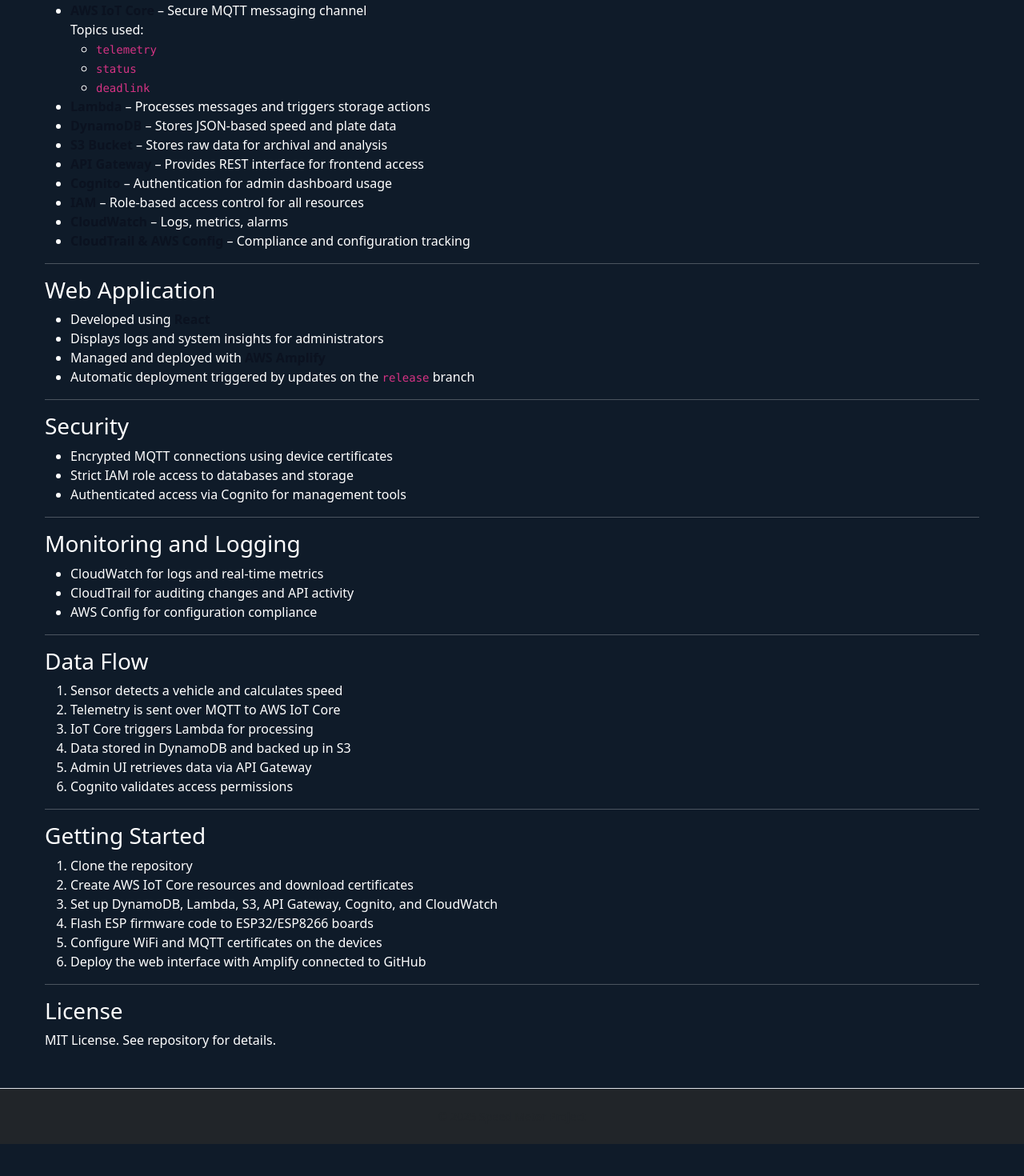
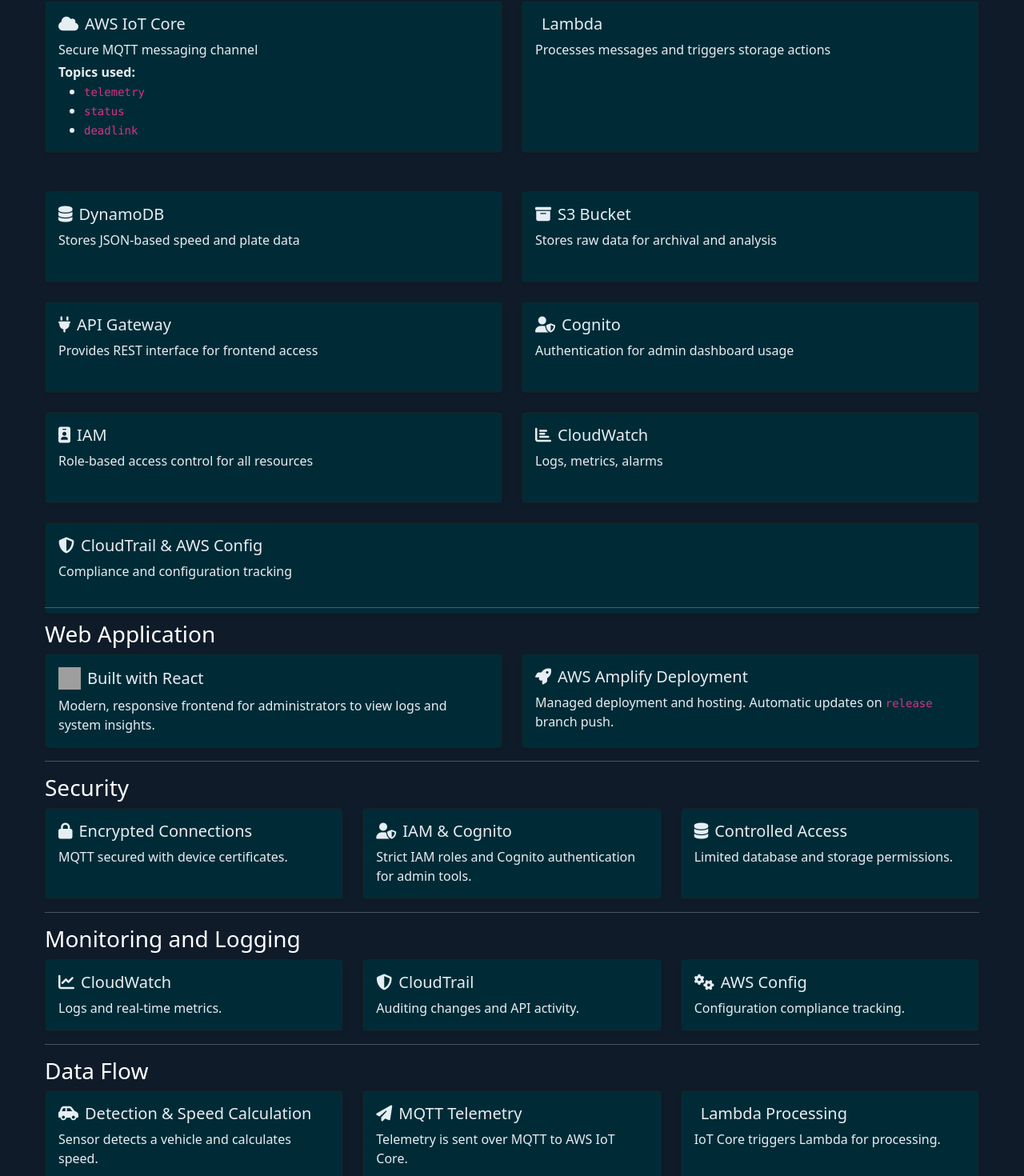
Before and after one commit to 6a6ak/Amplify_App_AWS, a React (Vite) app: page /about in a window 1280 px wide. Shown: the part 1080-2550 px from the top of the page at 80% size. Before the commit the page ends 2510 px from the top, so only its background shows below. Built offline with nearby package versions, Linux system fonts and the light colour scheme; grey boxes are pictures that could not be loaded; what aws-amplify would draw is missing.

Commit message:
feat: enhance AboutPage with card layout for AWS architecture and system overview

```diff
--- a/src/components/AboutPage.tsx
+++ b/src/components/AboutPage.tsx
@@ -196,12 +196,20 @@
           </div>
           <hr />
           <h3 id="aws-architecture">AWS Architecture</h3>
-          <ul>
-            <li>
-              <strong>AWS IoT Core</strong> – Secure MQTT messaging channel
-              <br />
-              Topics used:
-              <ul>
+          <div className="row g-4">
+            <div className="col-md-6">
+              <div className="card bg-dark text-white h-100 shadow-sm">
+                <div className="card-body">
+                  <h5 className="card-title">
+                    <i className="fa fa-cloud me-2" aria-hidden="true" />
+                    AWS IoT Core
+                  </h5>
+                  <p className="card-text mb-1">
+                    Secure MQTT messaging channel
+                  </p>
+                  <div>
+                    <span className="fw-semibold">Topics used:</span>
+                    <ul className="mb-0">
                       <li>
                         <code>telemetry</code>
                       </li>
@@ -212,98 +220,319 @@
                         <code>deadlink</code>
                       </li>
                     </ul>
-            </li>
-            <li>
-              <strong>Lambda</strong> – Processes messages and triggers storage
-              actions
-            </li>
-            <li>
-              <strong>DynamoDB</strong> – Stores JSON-based speed and plate data
-            </li>
-            <li>
-              <strong>S3 Bucket</strong> – Stores raw data for archival and
-              analysis
-            </li>
-            <li>
-              <strong>API Gateway</strong> – Provides REST interface for
-              frontend access
-            </li>
-            <li>
-              <strong>Cognito</strong> – Authentication for admin dashboard
-              usage
-            </li>
-            <li>
-              <strong>IAM</strong> – Role-based access control for all resources
-            </li>
-            <li>
-              <strong>CloudWatch</strong> – Logs, metrics, alarms
-            </li>
-            <li>
-              <strong>CloudTrail & AWS Config</strong> – Compliance and
-              configuration tracking
-            </li>
-          </ul>
+                  </div>
+                </div>
+              </div>
+            </div>
+            <div className="col-md-6">
+              <div className="card bg-dark text-white h-100 shadow-sm">
+                <div className="card-body">
+                  <h5 className="card-title">
+                    <i className="fa fa-lambda me-2" aria-hidden="true" />
+                    Lambda
+                  </h5>
+                  <p className="card-text mb-0">
+                    Processes messages and triggers storage actions
+                  </p>
+                </div>
+              </div>
+            </div>
+            <div className="col-md-6">
+              <div className="card bg-dark text-white h-100 shadow-sm mt-4">
+                <div className="card-body">
+                  <h5 className="card-title">
+                    <i className="fa fa-database me-2" aria-hidden="true" />
+                    DynamoDB
+                  </h5>
+                  <p className="card-text mb-0">
+                    Stores JSON-based speed and plate data
+                  </p>
+                </div>
+              </div>
+            </div>
+            <div className="col-md-6">
+              <div className="card bg-dark text-white h-100 shadow-sm mt-4">
+                <div className="card-body">
+                  <h5 className="card-title">
+                    <i className="fa fa-archive me-2" aria-hidden="true" />
+                    S3 Bucket
+                  </h5>
+                  <p className="card-text mb-0">
+                    Stores raw data for archival and analysis
+                  </p>
+                </div>
+              </div>
+            </div>
+            <div className="col-md-6">
+              <div className="card bg-dark text-white h-100 shadow-sm mt-4">
+                <div className="card-body">
+                  <h5 className="card-title">
+                    <i className="fa fa-plug me-2" aria-hidden="true" />
+                    API Gateway
+                  </h5>
+                  <p className="card-text mb-0">
+                    Provides REST interface for frontend access
+                  </p>
+                </div>
+              </div>
+            </div>
+            <div className="col-md-6">
+              <div className="card bg-dark text-white h-100 shadow-sm mt-4">
+                <div className="card-body">
+                  <h5 className="card-title">
+                    <i className="fa fa-user-shield me-2" aria-hidden="true" />
+                    Cognito
+                  </h5>
+                  <p className="card-text mb-0">
+                    Authentication for admin dashboard usage
+                  </p>
+                </div>
+              </div>
+            </div>
+            <div className="col-md-6">
+              <div className="card bg-dark text-white h-100 shadow-sm mt-4">
+                <div className="card-body">
+                  <h5 className="card-title">
+                    <i className="fa fa-id-badge me-2" aria-hidden="true" />
+                    IAM
+                  </h5>
+                  <p className="card-text mb-0">
+                    Role-based access control for all resources
+                  </p>
+                </div>
+              </div>
+            </div>
+            <div className="col-md-6">
+              <div className="card bg-dark text-white h-100 shadow-sm mt-4">
+                <div className="card-body">
+                  <h5 className="card-title">
+                    <i className="fa fa-chart-bar me-2" aria-hidden="true" />
+                    CloudWatch
+                  </h5>
+                  <p className="card-text mb-0">Logs, metrics, alarms</p>
+                </div>
+              </div>
+            </div>
+            <div className="col-md-12">
+              <div className="card bg-dark text-white h-100 shadow-sm mt-4">
+                <div className="card-body">
+                  <h5 className="card-title">
+                    <i className="fa fa-shield-alt me-2" aria-hidden="true" />
+                    CloudTrail &amp; AWS Config
+                  </h5>
+                  <p className="card-text mb-0">
+                    Compliance and configuration tracking
+                  </p>
+                </div>
+              </div>
+            </div>
+          </div>
           <hr />
           <h3 id="web-application">Web Application</h3>
-          <ul>
-            <li>
-              Developed using <strong>React</strong>
-            </li>
-            <li>Displays logs and system insights for administrators</li>
-            <li>
-              Managed and deployed with <strong>AWS Amplify</strong>
-            </li>
-            <li>
-              Automatic deployment triggered by updates on the{" "}
-              <code>release</code> branch
-            </li>
-          </ul>
+          <div className="row g-4">
+            <div className="col-md-6">
+              <div className="card bg-dark text-white h-100 shadow-sm">
+                <div className="card-body">
+                  <h5 className="card-title d-flex align-items-center">
+                    <img
+                      src="https://upload.wikimedia.org/wikipedia/commons/a/a7/React-icon.svg"
+                      alt="React Logo"
+                      style={{ width: 28, height: 28, marginRight: 8 }}
+                    />
+                    Built with React
+                  </h5>
+                  <p className="card-text mb-0">
+                    Modern, responsive frontend for administrators to view logs
+                    and system insights.
+                  </p>
+                </div>
+              </div>
+            </div>
+            <div className="col-md-6">
+              <div className="card bg-dark text-white h-100 shadow-sm">
+                <div className="card-body">
+                  <h5 className="card-title">
+                    <i className="fa fa-rocket me-2" aria-hidden="true" />
+                    AWS Amplify Deployment
+                  </h5>
+                  <p className="card-text mb-0">
+                    Managed deployment and hosting. Automatic updates on{" "}
+                    <code>release</code> branch push.
+                  </p>
+                </div>
+              </div>
+            </div>
+          </div>
           <hr />
           <h3 id="security">Security</h3>
-          <ul>
-            <li>Encrypted MQTT connections using device certificates</li>
-            <li>Strict IAM role access to databases and storage</li>
-            <li>Authenticated access via Cognito for management tools</li>
-          </ul>
+          <div className="row g-4">
+            <div className="col-md-4">
+              <div className="card bg-dark text-white h-100 shadow-sm">
+                <div className="card-body">
+                  <h5 className="card-title">
+                    <i className="fa fa-lock me-2" aria-hidden="true" />
+                    Encrypted Connections
+                  </h5>
+                  <p className="card-text mb-0">
+                    MQTT secured with device certificates.
+                  </p>
+                </div>
+              </div>
+            </div>
+            <div className="col-md-4">
+              <div className="card bg-dark text-white h-100 shadow-sm">
+                <div className="card-body">
+                  <h5 className="card-title">
+                    <i className="fa fa-user-shield me-2" aria-hidden="true" />
+                    IAM &amp; Cognito
+                  </h5>
+                  <p className="card-text mb-0">
+                    Strict IAM roles and Cognito authentication for admin tools.
+                  </p>
+                </div>
+              </div>
+            </div>
+            <div className="col-md-4">
+              <div className="card bg-dark text-white h-100 shadow-sm">
+                <div className="card-body">
+                  <h5 className="card-title">
+                    <i className="fa fa-database me-2" aria-hidden="true" />
+                    Controlled Access
+                  </h5>
+                  <p className="card-text mb-0">
+                    Limited database and storage permissions.
+                  </p>
+                </div>
+              </div>
+            </div>
+          </div>
           <hr />
           <h3 id="monitoring-and-logging">Monitoring and Logging</h3>
-          <ul>
-            <li>CloudWatch for logs and real-time metrics</li>
-            <li>CloudTrail for auditing changes and API activity</li>
-            <li>AWS Config for configuration compliance</li>
-          </ul>
+          <div className="row g-4">
+            <div className="col-md-4">
+              <div className="card bg-dark text-white h-100 shadow-sm">
+                <div className="card-body">
+                  <h5 className="card-title">
+                    <i className="fa fa-chart-line me-2" aria-hidden="true" />
+                    CloudWatch
+                  </h5>
+                  <p className="card-text mb-0">Logs and real-time metrics.</p>
+                </div>
+              </div>
+            </div>
+            <div className="col-md-4">
+              <div className="card bg-dark text-white h-100 shadow-sm">
+                <div className="card-body">
+                  <h5 className="card-title">
+                    <i className="fa fa-shield-alt me-2" aria-hidden="true" />
+                    CloudTrail
+                  </h5>
+                  <p className="card-text mb-0">
+                    Auditing changes and API activity.
+                  </p>
+                </div>
+              </div>
+            </div>
+            <div className="col-md-4">
+              <div className="card bg-dark text-white h-100 shadow-sm">
+                <div className="card-body">
+                  <h5 className="card-title">
+                    <i className="fa fa-cogs me-2" aria-hidden="true" />
+                    AWS Config
+                  </h5>
+                  <p className="card-text mb-0">
+                    Configuration compliance tracking.
+                  </p>
+                </div>
+              </div>
+            </div>
+          </div>
           <hr />
           <h3 id="data-flow">Data Flow</h3>
-          <ol>
-            <li>Sensor detects a vehicle and calculates speed</li>
-            <li>Telemetry is sent over MQTT to AWS IoT Core</li>
-            <li>IoT Core triggers Lambda for processing</li>
-            <li>Data stored in DynamoDB and backed up in S3</li>
-            <li>Admin UI retrieves data via API Gateway</li>
-            <li>Cognito validates access permissions</li>
-          </ol>
+          <div className="row g-4 mb-4">
+            <div className="col-md-4">
+              <div className="card bg-dark text-white h-100 shadow-sm">
+                <div className="card-body">
+                  <h5 className="card-title">
+                    <i className="fa fa-car-side me-2" aria-hidden="true" />
+                    Detection & Speed Calculation
+                  </h5>
+                  <p className="card-text mb-0">
+                    Sensor detects a vehicle and calculates speed.
+                  </p>
+                </div>
+              </div>
+            </div>
+            <div className="col-md-4">
+              <div className="card bg-dark text-white h-100 shadow-sm">
+                <div className="card-body">
+                  <h5 className="card-title">
+                    <i className="fa fa-paper-plane me-2" aria-hidden="true" />
+                    MQTT Telemetry
+                  </h5>
+                  <p className="card-text mb-0">
+                    Telemetry is sent over MQTT to AWS IoT Core.
+                  </p>
+                </div>
+              </div>
+            </div>
+            <div className="col-md-4">
+              <div className="card bg-dark text-white h-100 shadow-sm">
+                <div className="card-body">
+                  <h5 className="card-title">
+                    <i className="fa fa-lambda me-2" aria-hidden="true" />
+                    Lambda Processing
+                  </h5>
+                  <p className="card-text mb-0">
+                    IoT Core triggers Lambda for processing.
+                  </p>
+                </div>
+              </div>
+            </div>
+            <div className="col-md-4">
+              <div className="card bg-dark text-white h-100 shadow-sm mt-4">
+                <div className="card-body">
+                  <h5 className="card-title">
+                    <i className="fa fa-database me-2" aria-hidden="true" />
+                    Data Storage
+                  </h5>
+                  <p className="card-text mb-0">
+                    Data stored in DynamoDB and backed up in S3.
+                  </p>
+                </div>
+              </div>
+            </div>
+            <div className="col-md-4">
+              <div className="card bg-dark text-white h-100 shadow-sm mt-4">
+                <div className="card-body">
+                  <h5 className="card-title">
+                    <i className="fa fa-desktop me-2" aria-hidden="true" />
+                    Admin UI Access
+                  </h5>
+                  <p className="card-text mb-0">
+                    Admin UI retrieves data via API Gateway.
+                  </p>
+                </div>
+              </div>
+            </div>
+            <div className="col-md-4">
+              <div className="card bg-dark text-white h-100 shadow-sm mt-4">
+                <div className="card-body">
+                  <h5 className="card-title">
+                    <i className="fa fa-user-shield me-2" aria-hidden="true" />
+                    Access Validation
+                  </h5>
+                  <p className="card-text mb-0">
+                    Cognito validates access permissions.
+                  </p>
+                </div>
+              </div>
+            </div>
+          </div>
+          <br />
           <hr />
-          <h3 id="getting-started">Getting Started</h3>
-          <ol>
-            <li>Clone the repository</li>
-            <li>Create AWS IoT Core resources and download certificates</li>
-            <li>
-              Set up DynamoDB, Lambda, S3, API Gateway, Cognito, and CloudWatch
-            </li>
-            <li>Flash ESP firmware code to ESP32/ESP8266 boards</li>
-            <li>Configure WiFi and MQTT certificates on the devices</li>
-            <li>Deploy the web interface with Amplify connected to GitHub</li>
-          </ol>
-          <hr />
-          <h3 id="license">License</h3>
-          <p>MIT License. See repository for details.</p>
         </div>
       </main>
-      <footer className="py-4 border-top mt-auto bg-dark">
-        <div className="container text-center small text-muted">
-          &copy; {new Date().getFullYear()} Speed Meter Project
-        </div>
-      </footer>
     </div>
   );
 }
```
Lines whose indentation alone changed are shown as unchanged.
